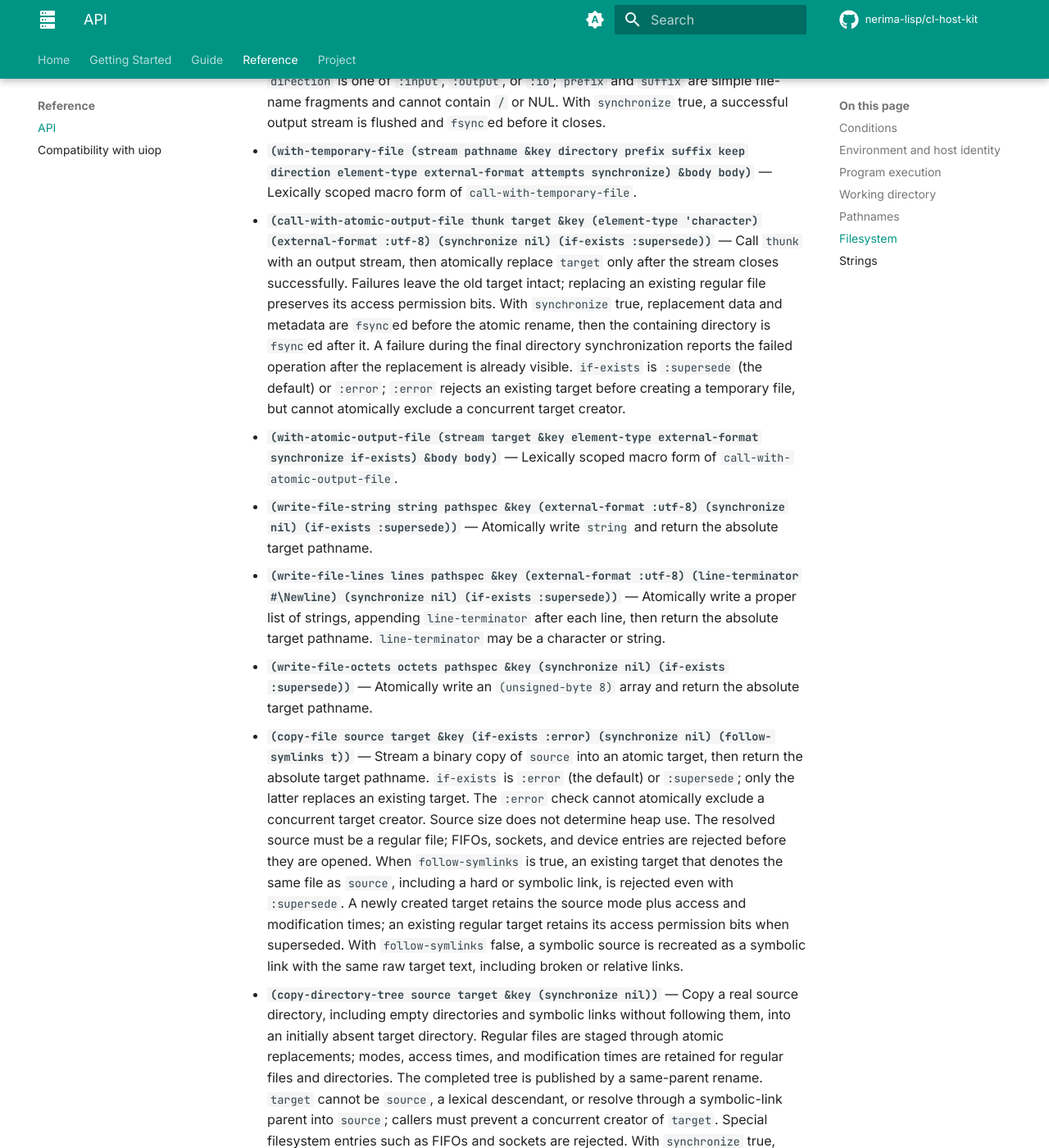
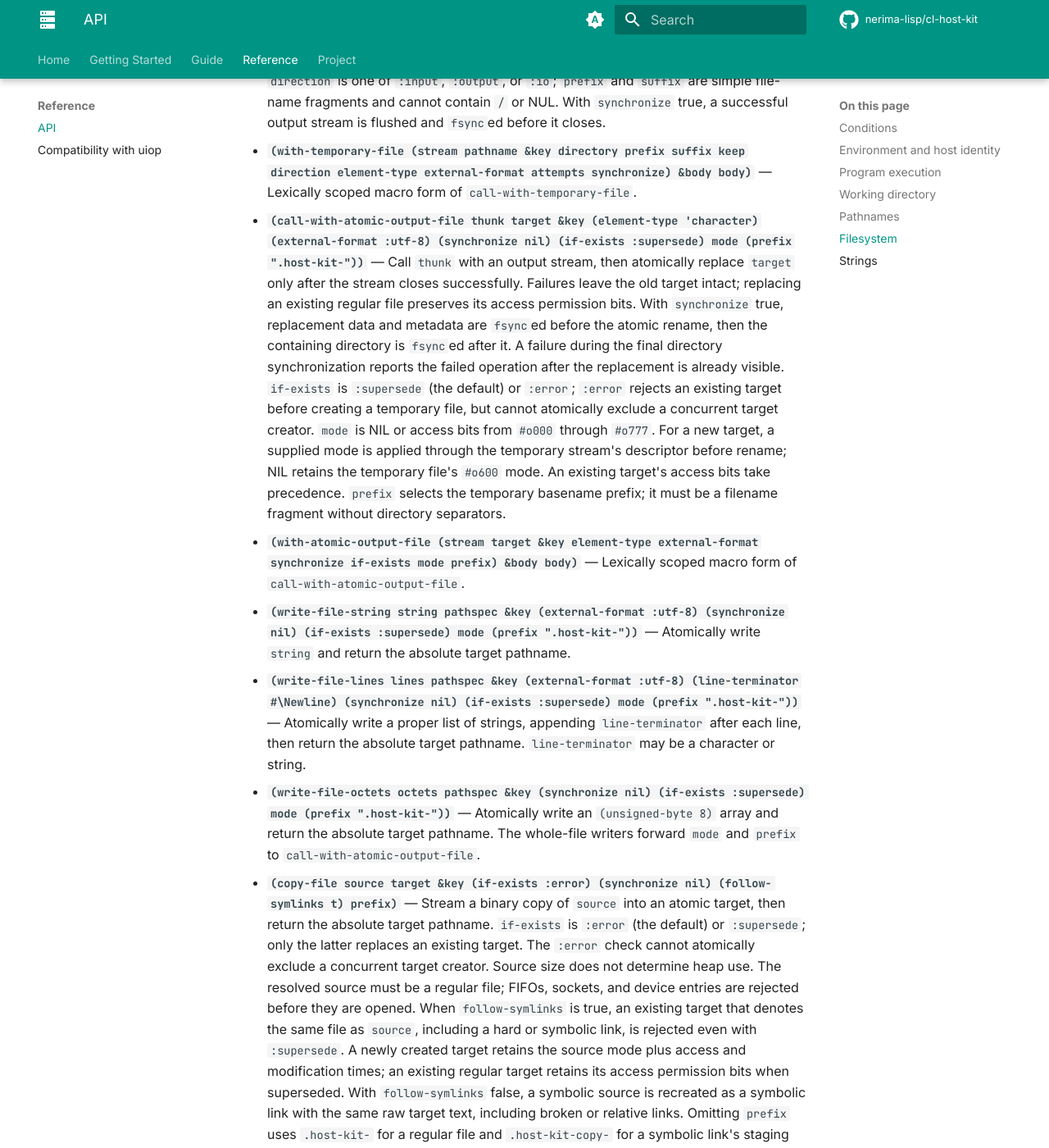
Before and after one commit to nerima-lisp/cl-host-kit, an MkDocs documentation site: the page built from docs/src/reference/api.md, in a window 1280 px wide and 1400 px high, scrolled down 11061 px. Shown: the whole window at 82% size. Built offline with MkDocs 1.6.1 and Material for MkDocs 9.7.7, drawn with Linux system fonts in a browser that asks for light colours; comment, search, counter and statistics services are not loaded; some of the changed text lies outside the part shown.

Commit message:
feat(filesystem): retain locks and set atomic creation options (K4)

```diff
--- a/docs/src/reference/api.md
+++ b/docs/src/reference/api.md
@@ -447,7 +447,7 @@ locks.
     true, a successful output stream is flushed and `fsync`ed before it closes.
 - **`(with-temporary-file (stream pathname &key directory prefix suffix keep direction element-type external-format attempts synchronize) &body body)`**
   — Lexically scoped macro form of `call-with-temporary-file`.
-- **`(call-with-atomic-output-file thunk target &key (element-type 'character) (external-format :utf-8) (synchronize nil) (if-exists :supersede))`**
+- **`(call-with-atomic-output-file thunk target &key (element-type 'character) (external-format :utf-8) (synchronize nil) (if-exists :supersede) mode (prefix ".host-kit-"))`**
   — Call `thunk` with an output stream, then atomically replace `target` only
   after the stream closes successfully. Failures leave the old target intact;
   replacing an existing regular file preserves its access permission bits.
@@ -458,17 +458,23 @@ locks.
   `if-exists` is `:supersede` (the default) or `:error`; `:error` rejects an
   existing target before creating a temporary file, but cannot atomically exclude
   a concurrent target creator.
-- **`(with-atomic-output-file (stream target &key element-type external-format synchronize if-exists) &body body)`**
+  `mode` is NIL or access bits from `#o000` through `#o777`. For a new target,
+  a supplied mode is applied through the temporary stream's descriptor before
+  rename; NIL retains the temporary file's `#o600` mode. An existing target's
+  access bits take precedence. `prefix` selects the temporary basename prefix;
+  it must be a filename fragment without directory separators.
+- **`(with-atomic-output-file (stream target &key element-type external-format synchronize if-exists mode prefix) &body body)`**
   — Lexically scoped macro form of `call-with-atomic-output-file`.
-- **`(write-file-string string pathspec &key (external-format :utf-8) (synchronize nil) (if-exists :supersede))`** —
+- **`(write-file-string string pathspec &key (external-format :utf-8) (synchronize nil) (if-exists :supersede) mode (prefix ".host-kit-"))`** —
   Atomically write `string` and return the absolute target pathname.
-- **`(write-file-lines lines pathspec &key (external-format :utf-8) (line-terminator #\Newline) (synchronize nil) (if-exists :supersede))`** —
+- **`(write-file-lines lines pathspec &key (external-format :utf-8) (line-terminator #\Newline) (synchronize nil) (if-exists :supersede) mode (prefix ".host-kit-"))`** —
   Atomically write a proper list of strings, appending `line-terminator` after
   each line, then return the absolute target pathname. `line-terminator` may
   be a character or string.
-- **`(write-file-octets octets pathspec &key (synchronize nil) (if-exists :supersede))`** — Atomically write an
+- **`(write-file-octets octets pathspec &key (synchronize nil) (if-exists :supersede) mode (prefix ".host-kit-"))`** — Atomically write an
   `(unsigned-byte 8)` array and return the absolute target pathname.
-- **`(copy-file source target &key (if-exists :error) (synchronize nil) (follow-symlinks t))`** — Stream a
+  The whole-file writers forward `mode` and `prefix` to `call-with-atomic-output-file`.
+- **`(copy-file source target &key (if-exists :error) (synchronize nil) (follow-symlinks t) prefix)`** — Stream a
   binary copy of `source` into an atomic target, then return the absolute target
   pathname. `if-exists` is `:error` (the default) or `:supersede`; only the
   latter replaces an existing target. The `:error` check cannot atomically
@@ -482,6 +488,9 @@ locks.
   times; an existing regular target retains its access permission bits when
   superseded. With `follow-symlinks` false, a symbolic source is recreated as a
   symbolic link with the same raw target text, including broken or relative links.
+  Omitting `prefix` uses `.host-kit-` for a regular file and `.host-kit-copy-`
+  for a symbolic link's staging directory. Supplying `prefix` sets the staging
+  basename prefix for either kind of copy.
 - **`(copy-directory-tree source target &key (synchronize nil))`** — Copy a real
   source directory, including empty directories and symbolic links without
   following them, into an initially absent target directory. Regular files are
@@ -525,6 +534,36 @@ locks.
 - **`(with-file-lock (stream pathspec &key (wait t) timeout (mode :exclusive)) &body body)`** — Lexically
   scoped macro form for `call-with-file-lock`; binds the opened, locked stream in `body` and preserves all
   body values.
+- **`file-lock`** — An exclusive whole-file advisory lock retained until explicit
+  release or process exit. POSIX record locks belong to the process: do not open
+  or close another stream for the same inode while holding the lock. The scoped
+  APIs and retained locks share the process ownership registry.
+- **`(try-acquire-file-lock pathspec &key (mode #o600))`** — Return a `file-lock`
+  immediately, or NIL when another process holds a conflicting lock. Create an
+  absent file with `mode` access bits, subject to umask; preserve existing file
+  permissions. `mode` accepts integers from `#o000` through `#o777`.
+  A lock already registered in this process signals
+  `host-operation-failed` without opening another descriptor. Other operational
+  failures also signal `host-operation-failed`.
+- **`(file-lock-stream lock)`** — Return the owned UTF-8 character stream,
+  initially positioned at byte zero, for reading or writing lock metadata.
+  Opening the lock preserves its contents. Replacing metadata requires
+  positioning the stream and truncating any old trailing content. Flush metadata
+  before another process reads it. Do not close the stream directly or use it
+  after release.
+- **`(release-file-lock lock)`** — Flush metadata while locked, then release the
+  lock and close its stream, returning T once and NIL on subsequent calls. Any
+  thread may release it. On I/O failure, cleanup still attempts to unlock and
+  close the stream and retires the reservation; the first error is reported as
+  `host-operation-failed`.
+- **`(file-lock-held-by-other-process-p pathspec)`** — Query a conflicting
+  other-process lock without acquiring or retaining one. Return NIL for an
+  absent path. A locally registered descriptor is reused for the query, which
+  ignores this process's locks. The query checks byte zero through EOF, so it
+  can detect a foreign shared lock or a foreign lock outside a local scoped
+  lock's range. Querying or rejecting a local acquisition leaves the
+  registered lock intact. The result may become
+  stale immediately; use `try-acquire-file-lock` to acquire a lock.
 
 ## Strings
 
```
Also changed, not shown: docs/src/project/development.md (+1 -1 lines), docs/src/project/release-v0.4.0.md (added, +24 -0 lines), 4 other files.
